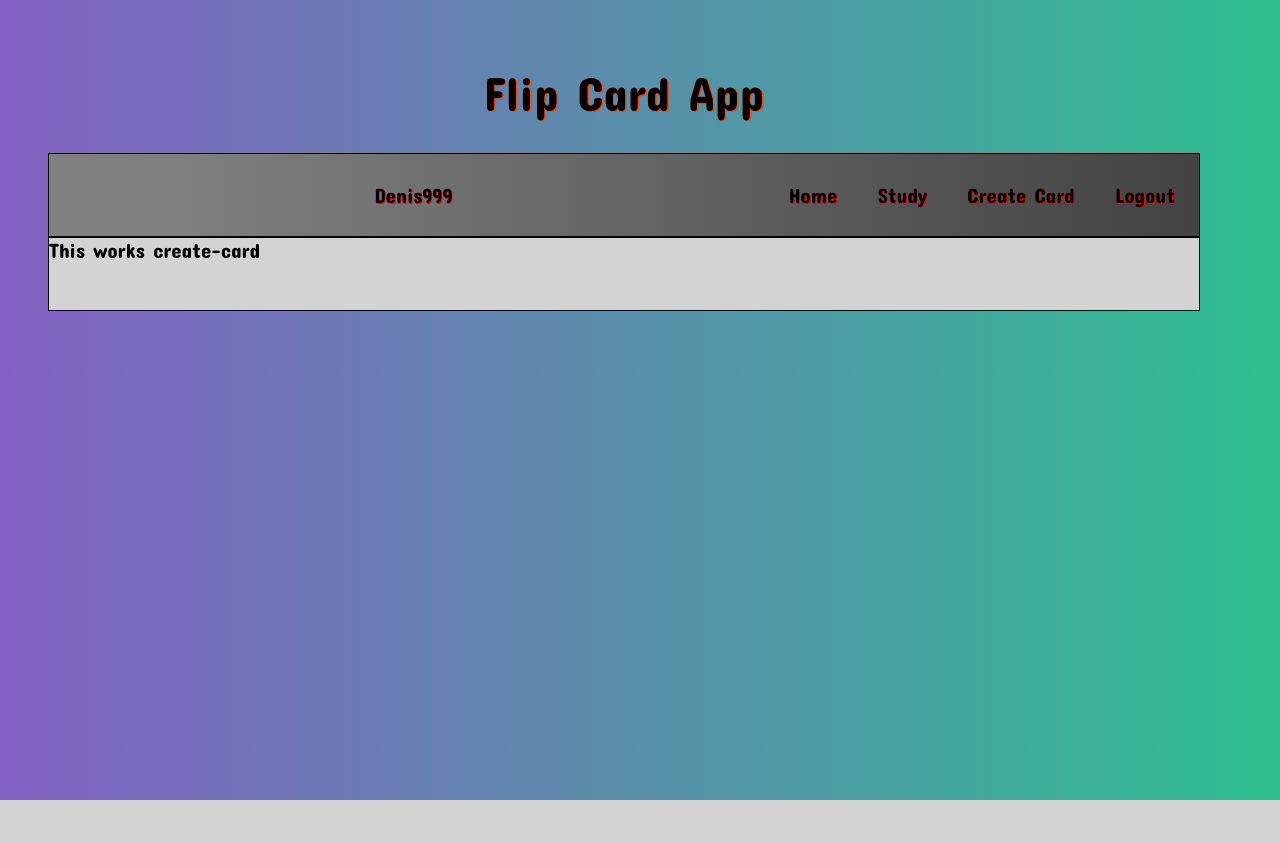
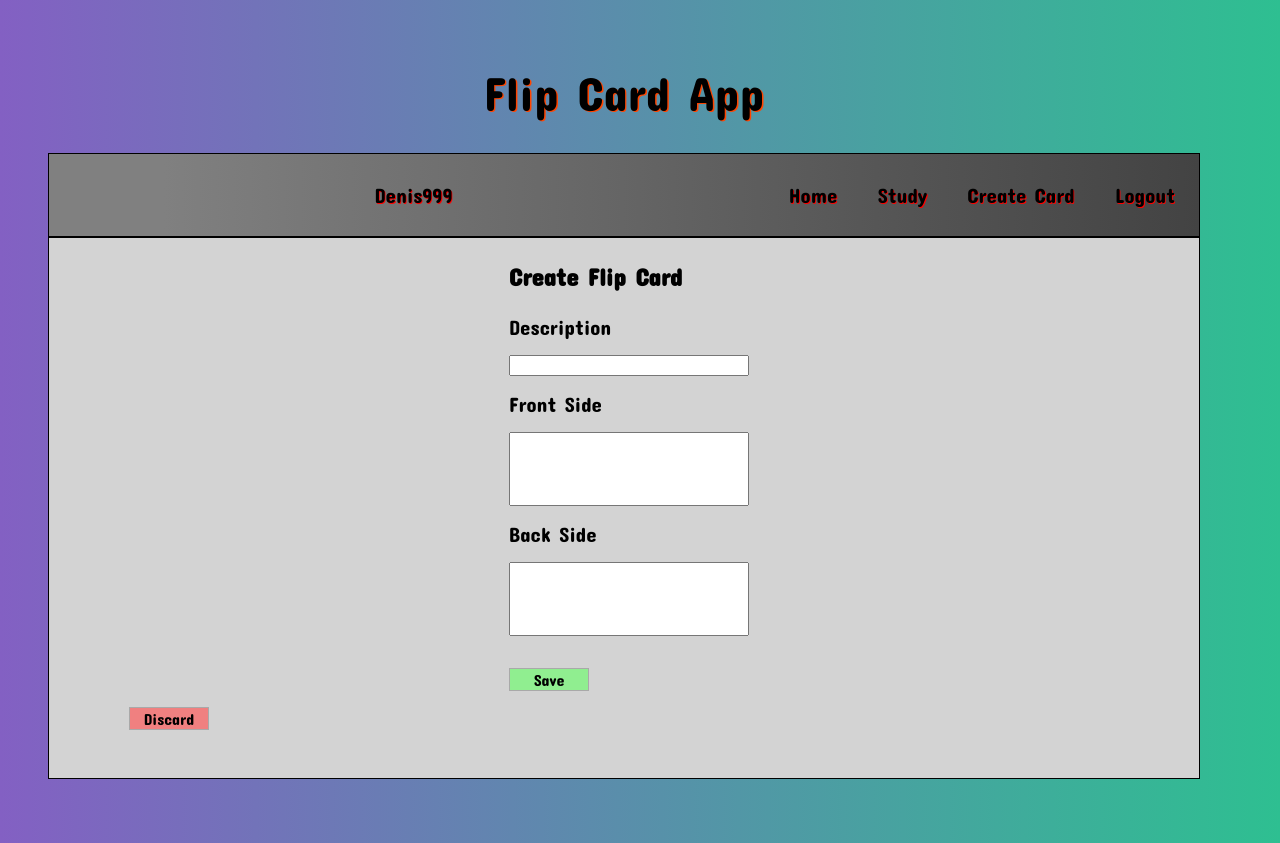
Before and after one commit to Detopall/flip-card-app, a Flask app: page /create-card in a window 1280 px wide. Before the commit the page ends 800 px from the top, so only its background shows below. Run offline with Flask 2, Linux system fonts and the light colour scheme; a user stored in the database is signed in.

Commit message:
adding a card works, is added in the database

```diff
--- a/website/models.py
+++ b/website/models.py
@@ -8,7 +8,6 @@ class Card(db.Model):
     description = db.Column(db.String(100))
     front_side = db.Column(db.String(1000))
     back_side = db.Column(db.String(1000))
-    date = db.Column(db.DateTime(timezone=True), default=func.now())
     user_id = db.Column(db.Integer, db.ForeignKey('user.id'))
 
 
--- a/website/static/screen.css
+++ b/website/static/screen.css
@@ -7,6 +7,13 @@ body {
 	font-size: 1.3rem;
 	font-family: 'Concert One', "Open Sans", cursive;
 	background-image: linear-gradient(to right, #8360c3, #2ebf91);
+}
+
+h1 {
+	font-size: 2rem;
+	margin-top: 5rem;
+	margin-left: 5rem;
+	text-decoration: underline;
 }
 
 header {
@@ -77,8 +84,8 @@ form {
 	margin-left: 40%;
 }
 
-form > label, input {
-	margin-bottom: 0.5rem;
+form > label, input, textarea {
+	margin-bottom: 1rem;
 }
 
 button {
@@ -87,6 +94,18 @@ button {
 	background-color: white;
 	border: solid 0.1rem darkgray;
 	font-family: 'Concert One', "Open Sans", cursive;
+	cursor: pointer;
+}
+
+#save {
+	background-color: lightgreen;
+	font-size: 1rem;
+}
+
+#discard {
+	margin-left: 5rem;
+	background-color: lightcoral;
+	font-size: 1rem;
 }
 
 div.success {
@@ -102,55 +121,8 @@ div.success, div.error {
 	font-weight: bold;
 }
 
-h1 {
-	font-size: 2rem;
-	margin-top: 5rem;
-	margin-left: 5rem;
-	text-decoration: underline;
-}
-
-#texts {
-	display: flex;
-	justify-content: space-between;
-	margin-left: 5rem;
-}
-
 textarea {
 	resize: none;
-	border-radius: 0.5rem;
 	font-size: 1rem;
+	padding-bottom: 2rem;
 }
-
-#texts button {
-	text-align: center;
-	border-radius: 0.5rem;
-	background-color: blue;
-	color: white;
-	font-weight: bold;
-	cursor: pointer;
-}
-
-#texts button:hover {
-	background-color: aqua;
-}
-
-#user-texts li {
-	list-style-type: none;
-}
-
-#friends-texts h3 {
-	margin-left: 0;
-}
-
-#user-texts button {
-	height: 2rem;
-	width: 2rem;
-	margin-right: 0.5rem;
-	background-color: red;
-	border-radius: 50%;
-	cursor: pointer;
-}
-
-#user-texts button:hover {
-	background-color: orangered;
-}
--- a/website/templates/create-card.html
+++ b/website/templates/create-card.html
@@ -4,4 +4,23 @@
 
 {% block username %} <p id="username"> {{username}} </p> {% endblock username %}
 
-{% block content %} This works create-card {% endblock content %}
+{% block content %}
+
+<h3> Create Flip Card </h3>
+
+<form method="POST">
+	<label for="description"> Description </label>
+	<input type="text" name="description" id="description" required autocomplete="off">
+
+	<label for="front-side"> Front Side </label>
+	<textarea id="front-side" name="front-side" required></textarea>
+
+	<label for="back-side"> Back Side </label>
+	<textarea id="back-side" name="back-side" required></textarea>
+
+	<button type="submit" id="save"> Save </button>
+</form>
+
+<button type="button" id="discard"> Discard </button>
+
+{% endblock content %}
--- a/website/templates/home.html
+++ b/website/templates/home.html
@@ -4,4 +4,4 @@
 
 {% block username %} <p id="username"> {{username}} </p> {% endblock username %}
 
-{% block content %} <img src="../static/images/logo-flip-card-app.png" alt="Logo" title="Logo"> {% endblock content %}
+{% block content %} <img src="../static/images/logo-flip-card.svg" alt="Logo" title="Logo"> {% endblock content %}
--- a/website/views.py
+++ b/website/views.py
@@ -1,5 +1,5 @@
 from unicodedata import category
-from flask import Blueprint, render_template
+from flask import Blueprint, render_template, request, flash
 from flask_login import login_required, current_user
 from .models import Card, User
 from . import db
@@ -12,12 +12,25 @@ views = Blueprint('views', __name__)
 def home():
     return render_template("home.html", title="Home", username=current_user.username, user=current_user)
 
-@views.route("/create-card")
-@login_required
+@views.route("/create-card", methods=["GET", "POST"])
 def create_card():
+    if request.method == "POST":
+        description = request.form.get("description")
+        front_side = request.form.get("front-side")
+        back_side = request.form.get("back-side")
+        if (not checkForValidCard(description, front_side, back_side)):
+            flash("Not all fields are filled. Try again.")
+        else:
+            new_card = Card(description=description, front_side=front_side, back_side=back_side, user_id=current_user.id)
+            db.session.add(new_card)
+            db.session.commit()
+            flash("Card created!", category="success")
     return render_template("create-card.html", title="Create Card", username=current_user.username, user=current_user)
 
+def checkForValidCard(description, front_side, back_side):
+    # return true if all fields are not empty
+    return len(description) != 0 and len(front_side) != 0 and len(back_side) != 0
+
 @views.route("/study")
-@login_required
 def study():
     return render_template("study.html", title="Study", username=current_user.username, user=current_user)
```
Also changed, not shown: website/database.db.
